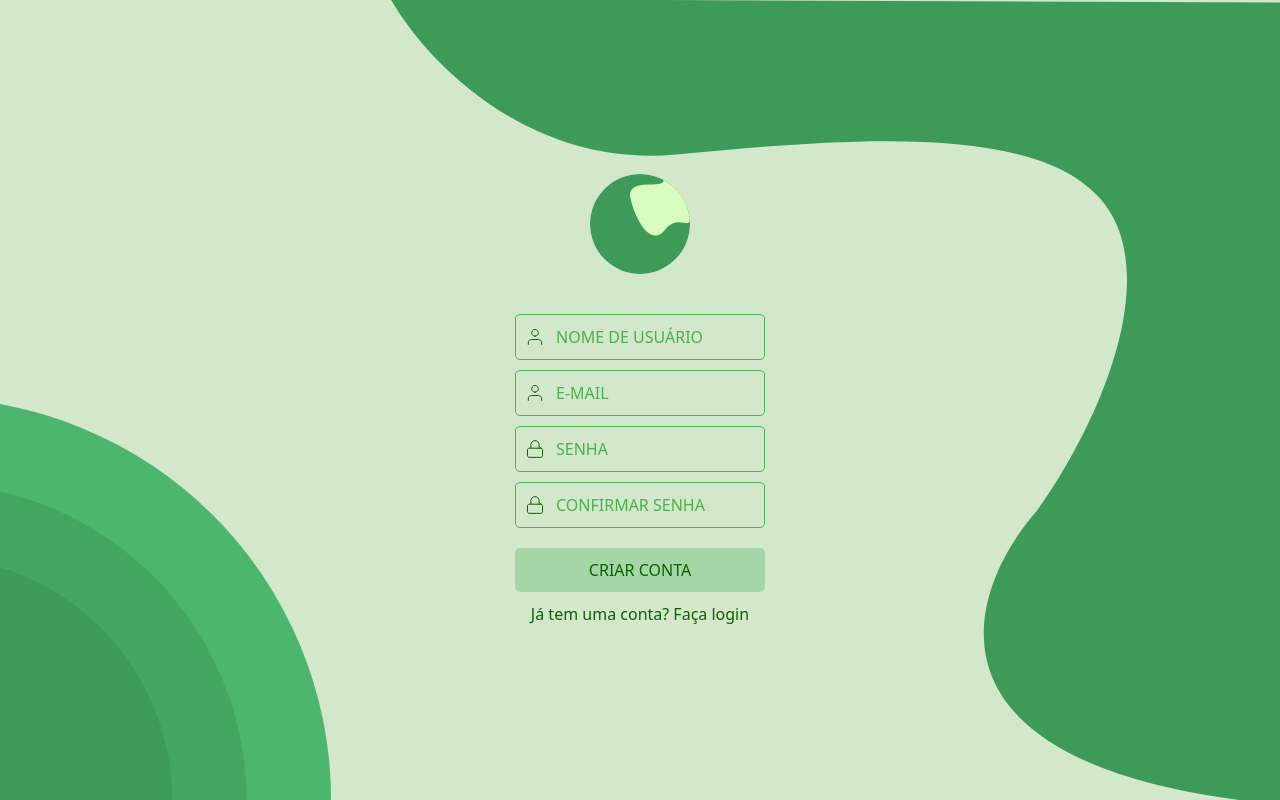
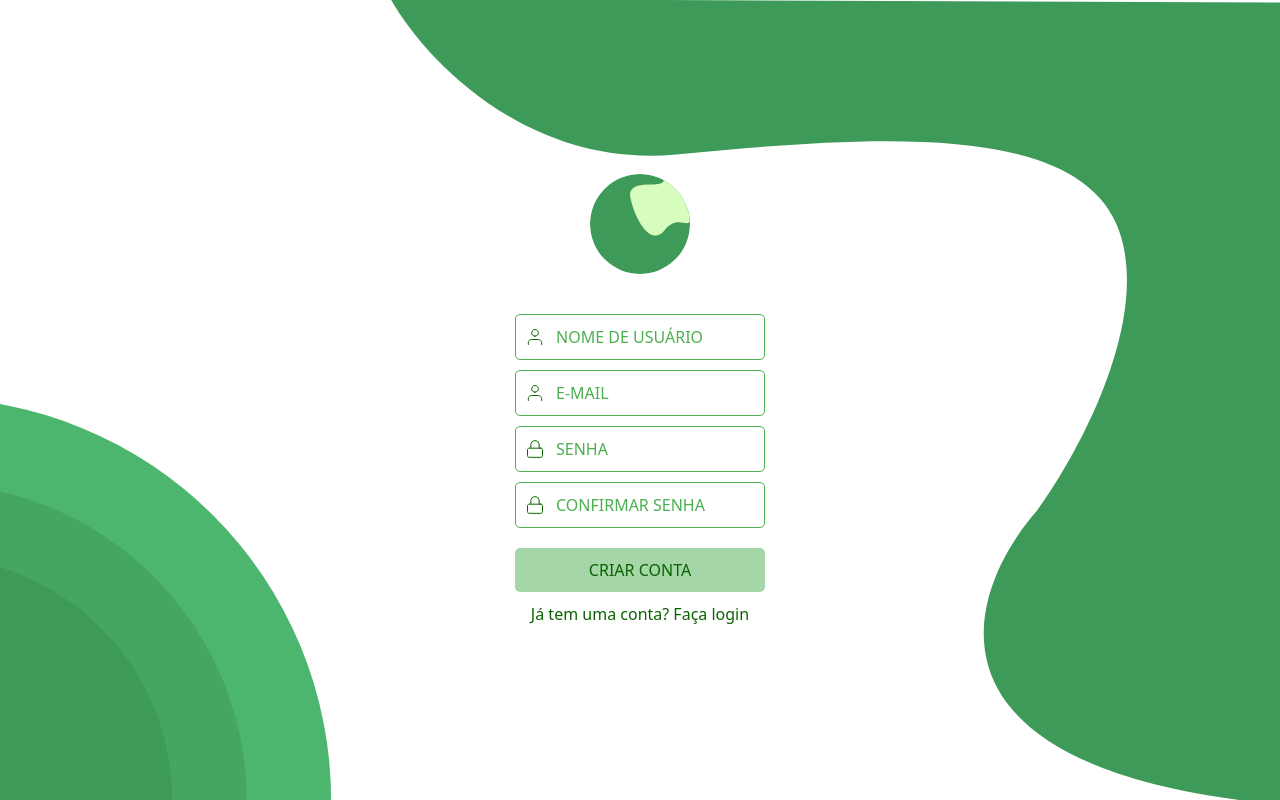
Before and after one commit to gustavodeazevedo/GreenList, a React (Vite) app: page / in a window 1280 px wide. Built offline with nearby package versions, Linux system fonts and the light colour scheme.

Commit message:
feat: novo background

```diff
--- a/src/components/Login.css
+++ b/src/components/Login.css
@@ -4,7 +4,7 @@
   align-items: center;
   justify-content: center;
   height: 100vh;
-  background-image: url("../images/GreenListFundo.svg"); /* Path to your background image */
+  background-image: url("../images/GreenListNewFundo.svg"); /* Path to your background image */
   background-size: cover; /* Ensure the image covers the entire background */
   background-position: center; /* Center the background image */
   background-repeat: no-repeat; /* Prevent the background from repeating */
--- a/src/components/Login.jsx
+++ b/src/components/Login.jsx
@@ -3,7 +3,7 @@ import React, { useState } from "react";
 import Logosvg from "../images/GreenListLogoSVG.svg";
 import User from "../images/user.svg";
 import Lock from "../images/lock.svg";
-import Fundo from "../images/GreenListFundo.svg";
+import Fundo from "../images/GreenListNewFundo.svg";
 import api from "../api";
 import ForgotPassword from "./ForgotPassword";
 import Signup from "./Signup";
```
Also changed, not shown: src/images/GreenListNewFundo.svg.
